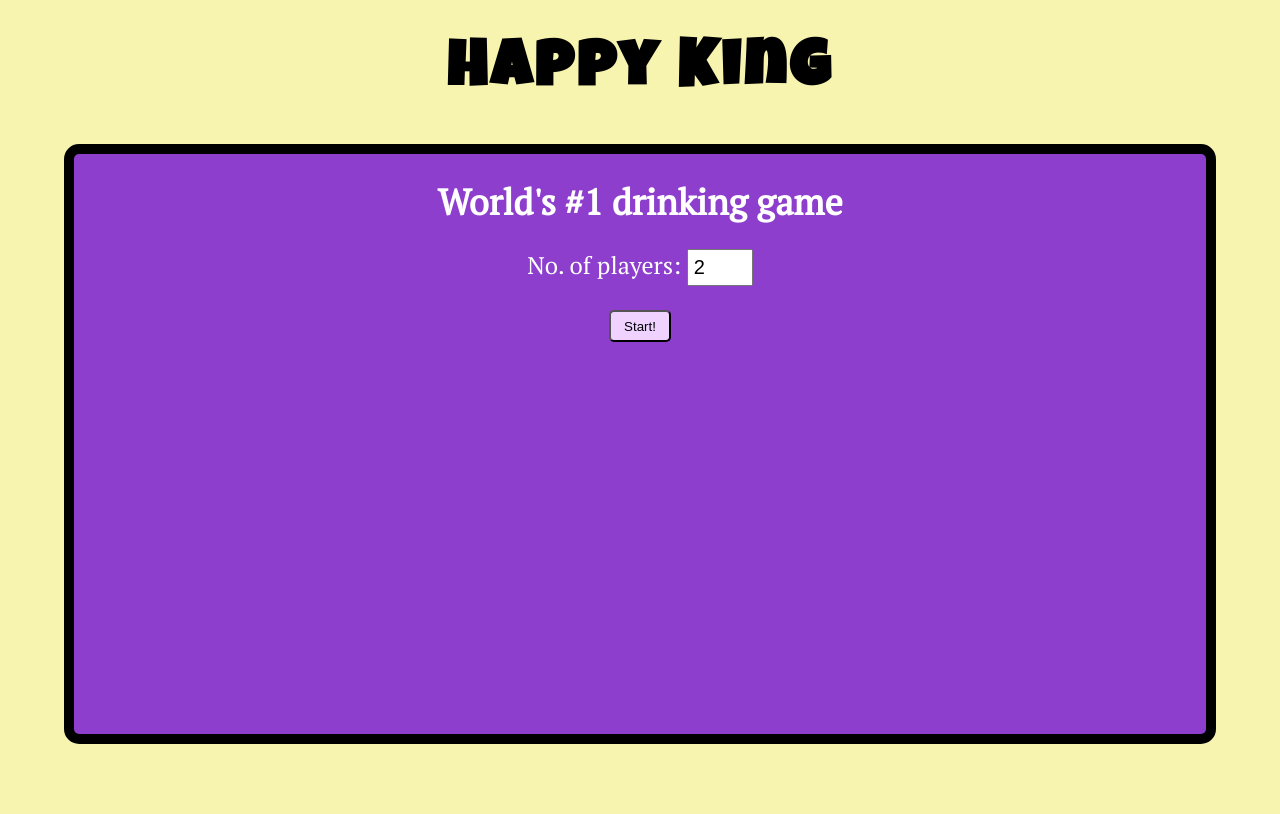
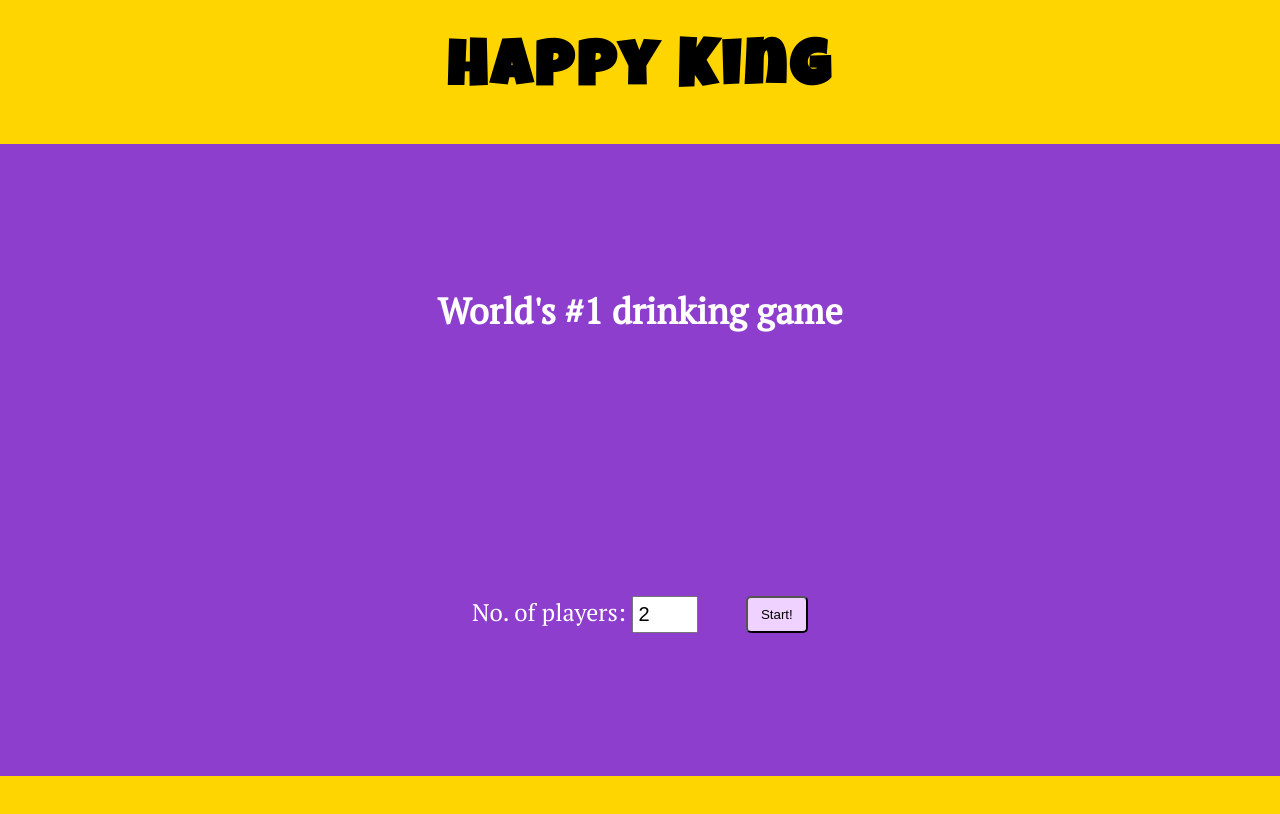
Before and after one commit to Honsie-Pie/Joyful-king, a React (Create React App) app: page / in a window 1280 px wide. Shown: the top 814 px of the page. Built offline with nearby package versions, Linux system fonts and the light colour scheme.

Commit message:
correct spacing

```diff
--- a/src/App.css
+++ b/src/App.css
@@ -2,7 +2,7 @@
 :root{
   --menu-bg: #8d3ecd;
   --card-bg: #5a189a;
-  --app-bg: #f7f4af;
+  --app-bg: #ffd500;
   --btn-color: #EFD2FF;
 
   /*Fonts*/
@@ -52,17 +52,17 @@ input{
 }
 
 .menu{
-  border: 10px solid black;
-  border-radius: 15px;
+  border: none;
   margin: 0 auto;
   padding: 1em;
   background-color: var(--menu-bg);
   display:flex;
   flex-direction:column;
   align-items:center;
+  justify-content: space-around;
   gap: 1em;
-  width: 90%;
-  height: 75%;
+  width: 100%;
+  height: 79%;
   color: white;
   font-family: var(--sec-font);
   font-size: 1.5rem;
@@ -70,6 +70,11 @@ input{
 
 .menu h2{
   text-align: center;
+}
+
+.main-controls{
+  display:flex;
+  gap: 2em;
 }
 
 .menu button{
@@ -118,6 +123,12 @@ input{
   display:flex;
   flex-direction: row;
   justify-content: space-evenly;
+}
+
+.final-tally{
+  display:flex;
+  flex-direction: column;
+  gap: 0.5em;
 }
 
 /*Mug section*/
--- a/src/finale.js
+++ b/src/finale.js
@@ -2,7 +2,9 @@
     return (
         <div className="menu">
             <h2>This is the end</h2>
-            {activePlayers.map((player) => <p key={player.index + 1}>Player {player.index + 1} drank {player.timesDrank} times!</p>)}
+            <div className="final-tally">
+                {activePlayers.map((player) => <p key={player.index + 1}><span className="bold">Player {player.index + 1}</span> drank {player.timesDrank} times!</p>)}
+            </div>
             <button onClick={handleEnd}>Start allover</button>
         </div>
     );
--- a/src/mainemenu.js
+++ b/src/mainemenu.js
@@ -2,8 +2,10 @@ export default function MainMenu({ numPlayers, handleNumPlayersChange, handleSta
     return (
     <div className="menu">
         <h2>World's #1 drinking game</h2>
-        <label htmlFor="player-no">No. of players: <input id="player-no" type="number" value={numPlayers} onChange={handleNumPlayersChange} min="2" max="4"/></label>
-        <button id="start" onClick={handleStart}>Start!</button>
+        <div className="main-controls">
+            <label htmlFor="player-no">No. of players: <input id="player-no" type="number" value={numPlayers} onChange={handleNumPlayersChange} min="2" max="4"/></label>
+            <button id="start" onClick={handleStart}>Start!</button>
+        </div>
     </div>
     );
 
```
